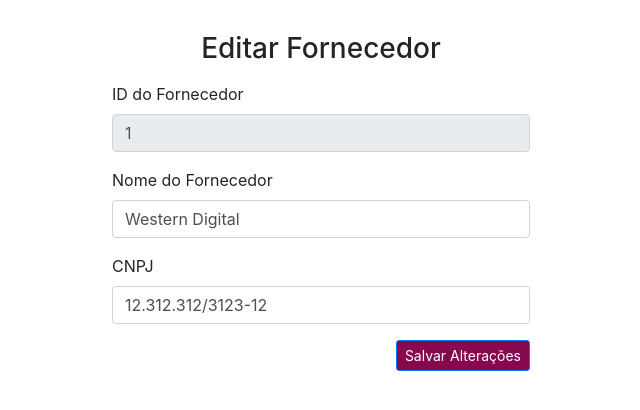
After one commit to joaogutierrre/CRUD_php_practice, a PHP site: page /fornecedor/editar_fornecedor.php?id=1 in a window 1280 px wide. The commit adds this page. Shown: the top 410 px of the page, without its empty margins (319-959 px from the left). Run offline with PHP 8.4, Linux system fonts and the light colour scheme; data comes from the database, SQL or seed files in the repository.

Commit message:
Edição de fornecedor adcionada

```diff
--- /dev/null
+++ b/fornecedor/_atualizar_fornecedor.php
@@ -0,0 +1 @@
+_atualizar_fornecedor.php
--- /dev/null
+++ b/fornecedor/editar_fornecedor.php
@@ -0,0 +1,55 @@
+<?php
+
+include '../conexao_db/conexao.php';
+
+$id = $_GET['id'];
+
+ ?>
+
+ <!DOCTYPE html>
+ <html>
+ <head>
+ 	<meta charset="utf-8">
+ 	<title></title>
+ 	<link rel="stylesheet" href="https://stackpath.bootstrapcdn.com/bootstrap/4.4.1/css/bootstrap.min.css" integrity="sha384-Vkoo8x4CGsO3+Hhxv8T/Q5PaXtkKtu6ug5TOeNV6gBiFeWPGFN9MuhOf23Q9Ifjh" crossorigin="anonymous">
+
+	<link rel="stylesheet" type="text/css" href="../css/style.css">
+</head>
+ </head>
+ <body>
+ 	<div class="container" id="container">
+ 		<h3 class="text-center">Editar Fornecedor</h3>
+ 		<form action="_atualizar_fornecedor.php" method="post">
+ 			<?php
+
+            	$query = "SELECT * FROM  curso_udemy.fornecedor WHERE id = $id";
+            	$search =mysqli_query($conexao,$query);
+
+            	while($credenciaisFornecedor = mysqli_fetch_array($search)){
+
+            		$idFornecedor = $credenciaisFornecedor['id'];
+            		$nomeFornecedor = $credenciaisFornecedor['nome'];
+					$cnpjFornecedor = $credenciaisFornecedor['cnpj'];
+ 			 ?>
+ 			 <div class="form-group">
+ 			 	<label>ID do Fornecedor</label>
+ 			 	<input type="number" class="form-control" name="idFornecedor" value="<?php echo $idFornecedor; ?>" disabled="">
+ 			 	<input type="number" class="form-control" name="idFornecedor" value="<?php echo $idFornecedor; ?>" style="display: none;" disabled="">
+ 			 </div>
+
+ 			 <div class="form-group">
+ 			 	<label>Nome do Fornecedor</label>
+ 			 	<input type="text" class="form-control" name="nomeFornecedor" value="<?php echo $nomeFornecedor; ?>">
+ 			 </div>
+ 			 <div class="form-group">
+ 			 	<label>CNPJ</label>
+ 			 	<input type="text" class="form-control" name="cnpjFornecedor" value="<?php echo $cnpjFornecedor ?>"></input>
+ 			 </div>
+ 			 <div class="form-group" id="divbotao">
+		  	<button type="submit" class="btn btn-primary btn-sm" id="botao">Salvar Alterações</button>
+		  </div>
+		 <?php } ?>
+ 		</form>
+ 	</div>
+ </body>
+ </html>
--- a/fornecedor/listagem_fornecedor.php
+++ b/fornecedor/listagem_fornecedor.php
@@ -40,8 +40,8 @@
 				<td><?php echo $cnpjFornecedor ?></td>
 				<td>
 					<div class="text-center">
-						<a class="btn btn-warning btn-sm" href="#">Editar</a>
-						<a class="btn btn-danger btn-sm" href="#">Deletar</a>
+						<a class="btn btn-warning btn-sm" href="editar_fornecedor.php?id=<?php echo $idFornecedor ?>">Editar</a>
+						<a class="btn btn-danger btn-sm" href="">Deletar</a>
 					</div>
 				</td>
 				<?php } ?>
--- a/produtos/editar_produto.php
+++ b/produtos/editar_produto.php
@@ -16,9 +16,7 @@ $id = $_GET['id'];
 	<link rel="stylesheet" type="text/css" href="../css/style.css">
 </head>
 <body>
-	<nav class="navbar navbar-dark bg-dark">
-	  <!-- Navbar content -->
-	</nav>
+
 	<div class="container" id="container">
 
 		<h3 class="text-center">Editar Produto</h3>
```
